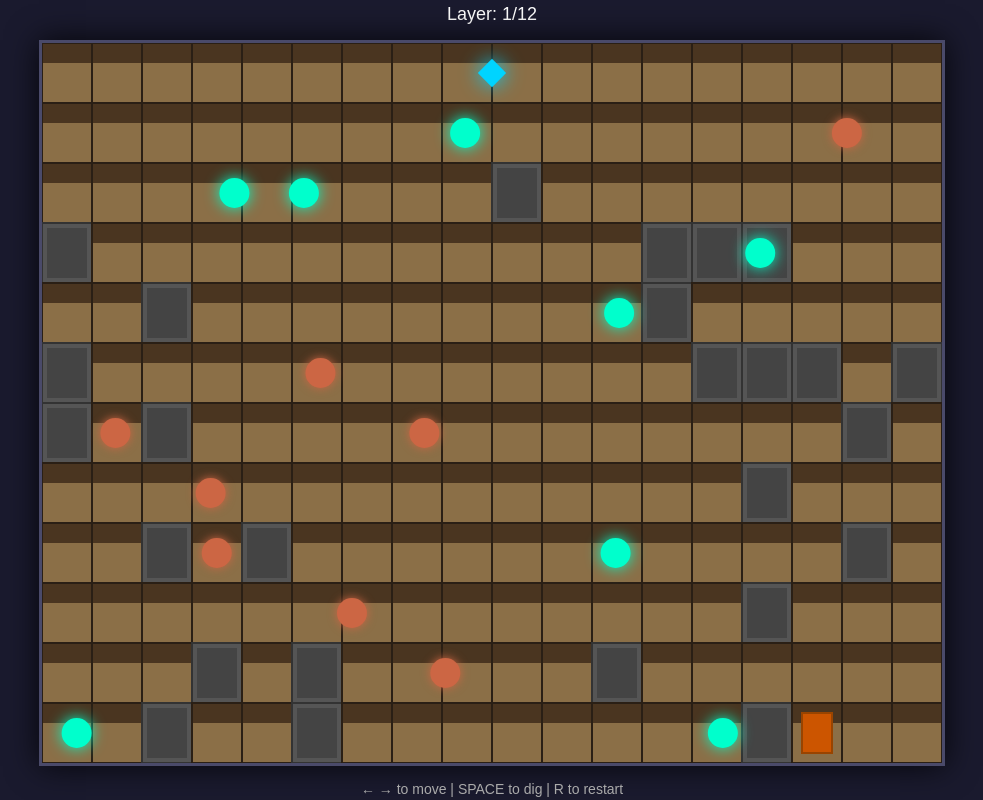
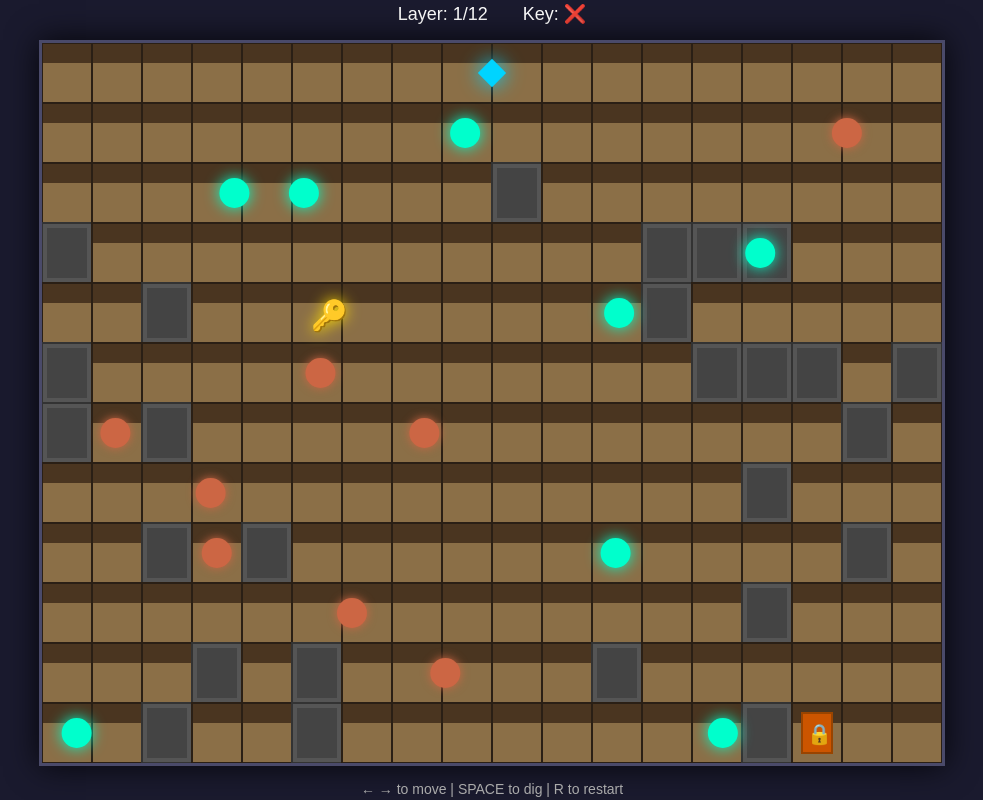
Before and after one commit to hazeon-ctrl/SandCave2, a plain HTML site: page index.html in a window 1280 px wide. Shown: the whole page, without its empty margins (148-1131 px from the left). Drawn offline with Linux system fonts and the light colour scheme.

Commit message:
Add files via upload

```diff
--- a/index.html
+++ b/index.html
@@ -74,6 +74,7 @@
 <body>
 <div class="hud">
     <span>Layer: <span id="layer">1</span>/12</span>
+    <span style="margin-left: 30px;">Key: <span id="keyStatus">❌</span></span>
 </div>
 <canvas id="gameCanvas" width="900" height="720"></canvas>
 <div class="controls">
@@ -103,6 +104,8 @@
 
     let gameState = 'playing';
     let particles = [];
+    let keyCollected = false;
+    let key = null;
 
     class Player {
         constructor() {
@@ -138,6 +141,16 @@
                     this.y = targetY;
                     this.falling = false;
                     this.fallSpeed = 0;
+                }
+            }
+
+            // Check key collection
+            if (key && !keyCollected && this.layer === key.layer) {
+                const dist = Math.abs(this.x - key.x);
+                if (dist < 30) {
+                    keyCollected = true;
+                    document.getElementById('keyStatus').textContent = '✅';
+                    key = null;
                 }
             }
         }
@@ -246,8 +259,10 @@
             const doorX = this.doorCol * CUBE_SIZE + 10;
             const doorY = (ROWS - 1) * 60 + 10;
 
+            // Check if player reached door with key
             if (player.layer === ROWS - 1 &&
                 Math.abs(player.x - (doorX + 15)) < 35) {
+                if (keyCollected) {
                     // Win glow
                     ctx.shadowBlur = 30;
                     ctx.shadowColor = '#7fff7f';
@@ -257,6 +272,12 @@
                         document.getElementById('gameWon').style.display = 'block';
                     }, 500);
                 } else {
+                    // Door locked - red glow
+                    ctx.shadowBlur = 20;
+                    ctx.shadowColor = '#ff4444';
+                    ctx.fillStyle = '#cc5500';
+                }
+            } else {
                 ctx.fillStyle = '#cc5500';
             }
 
@@ -264,6 +285,14 @@
             ctx.strokeStyle = '#994400';
             ctx.lineWidth = 2;
             ctx.strokeRect(doorX, doorY, 30, 40);
+            ctx.shadowBlur = 0;
+
+            // Draw lock icon if key not collected
+            if (!keyCollected) {
+                ctx.fillStyle = '#ffdd00';
+                ctx.font = '20px Arial';
+                ctx.fillText('🔒', doorX + 5, doorY + 28);
+            }
         }
 
         isRockAt(col, row) {
@@ -353,9 +382,33 @@
         }
     }
 
+    class Key {
+        constructor() {
+            // Random layer (not first or last)
+            this.layer = Math.floor(Math.random() * (ROWS - 3)) + 2;
+            this.x = Math.random() * (canvas.width - 60) + 30;
+            this.bobOffset = 0;
+        }
+
+        draw() {
+            this.bobOffset += 0.05;
+            const y = this.layer * 60 + 30 + Math.sin(this.bobOffset) * 5;
+
+            ctx.shadowBlur = 15;
+            ctx.shadowColor = '#ffdd00';
+            ctx.fillStyle = '#ffdd00';
+            ctx.font = '30px Arial';
+            ctx.fillText('🔑', this.x - 15, y + 10);
+            ctx.shadowBlur = 0;
+        }
+    }
+
     const player = new Player();
     const cave = new Cave();
     const enemies = [];
+
+    // Create key
+    key = new Key();
 
     // Create enemies for each layer
     for (let i = 1; i < ROWS; i++) {
@@ -391,6 +444,9 @@
         document.getElementById('gameWon').style.display = 'none';
 
         gameState = 'playing';
+        keyCollected = false;
+        document.getElementById('keyStatus').textContent = '❌';
+
         player.x = canvas.width / 2;
         player.y = 30;
         player.layer = 0;
@@ -427,6 +483,10 @@
         }
 
         particles.length = 0;
+
+        // Create new key
+        key = new Key();
+
         updateHUD();
     }
 
@@ -435,6 +495,11 @@
         ctx.fillRect(0, 0, canvas.width, canvas.height);
 
         cave.draw();
+
+        // Draw key if not collected
+        if (key && !keyCollected) {
+            key.draw();
+        }
 
         if (gameState === 'playing') {
             // Player movement
```
Lines whose indentation alone changed are shown as unchanged.
